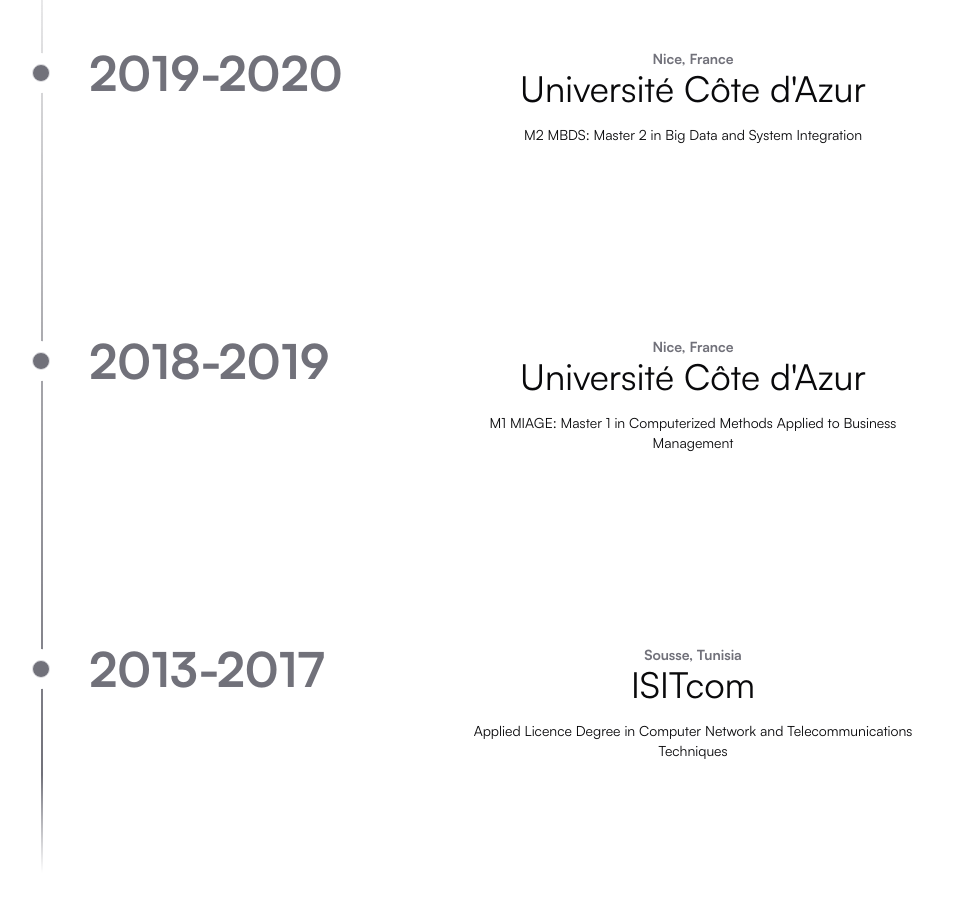
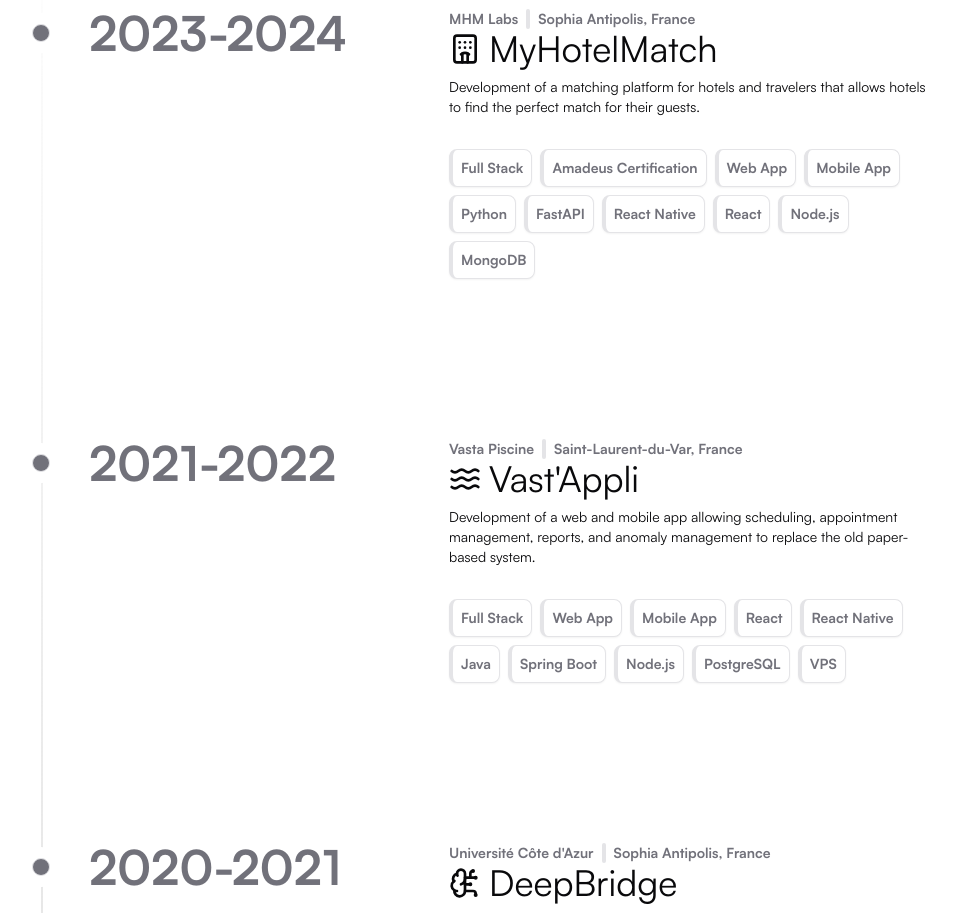
Before and after one commit to naderchatti/portfolio, a Next.js app: page / in a window 1280 px wide. Shown: the part 2640-3553 px from the top of the page, without its empty margins (159-1115 px from the left). Built offline with nearby package versions, Linux system fonts and the light colour scheme.

Commit message:
adding works

```diff
--- a/app/page.tsx
+++ b/app/page.tsx
@@ -2,54 +2,243 @@
 import { Card } from '@/components/ui/card';
 import TextReveal from '@/components/ui/text-reveal';
 import { Timeline } from '@/components/ui/timeline';
+import { Separator } from '@/components/ui/separator';
+import {
+  BrainCircuit,
+  GraduationCap,
+  Hotel,
+  Router,
+  Waves,
+} from 'lucide-react';
 
 export default function Home() {
+  const stack = [
+    {
+      mhm: [
+        'Full Stack',
+        'Amadeus Certification',
+        'Web App',
+        'Mobile App',
+        'Python',
+        'FastAPI',
+        'React Native',
+        'React',
+        'Node.js',
+        'MongoDB',
+      ],
+      vasta: [
+        'Full Stack',
+        'Web App',
+        'Mobile App',
+        'React',
+        'React Native',
+        'Java',
+        'Spring Boot',
+        'Node.js',
+        'PostgreSQL',
+        'VPS',
+      ],
+      deepBridge: [
+        'ML/DL',
+        'Web App',
+        'Python',
+        'PyTorch',
+        'TensorFlow',
+        'Keras',
+        'Numpy',
+        'Pandas',
+        'Angular',
+      ],
+      hes: [
+        'Full Stack',
+        'Web App',
+        'Mobile App',
+        'IoT',
+        'Vue.js',
+        'Node.js',
+        'Express',
+        'Android',
+        'Kotlin',
+        'Jarvis',
+        'IPX800',
+      ],
+    },
+  ];
   const data = [
     {
-      title: '2019-2020',
+      title: '2023-2024',
       content: (
-        <div>
-          <p className="text-xs md:text-sm font-bold text-muted-foreground">
-            Nice, France
+        <div className="text-left">
+          <div className="flex h-5 items-center space-x-2 text-xs md:text-sm font-bold text-muted-foreground">
+            <p className="font-bold">MHM Labs</p>
+            <Separator orientation="vertical" className="w-1 rounded-full" />
+            <p className="text-muted-foreground">Sophia Antipolis, France</p>
+          </div>
+          <div className="flex items-center gap-2 mb-2">
+            <Hotel size={32} />
+            <p className="text-lg md:text-4xl font-normal">MyHotelMatch</p>
+          </div>
+          <p className="text-xs md:text-sm font-normal mb-8">
+            Development of a matching platform for hotels and travelers that
+            allows hotels to find the perfect match for their guests.
           </p>
-          <p className="text-lg md:text-4xl font-normal mb-4">
-            Université Côte d&apos;Azur
-          </p>
-          <p className="text-xs md:text-sm font-normal mb-8">
-            M2 MBDS: Master 2 in Big Data and System Integration
-          </p>
+          <div className="flex flex-wrap gap-2">
+            {stack[0].mhm.map((skill) => (
+              <Card className="p-2 border-l-4" key={skill}>
+                <p className="text-sm font-bold text-muted-foreground">
+                  {skill}
+                </p>
+              </Card>
+            ))}
+          </div>
         </div>
       ),
     },
     {
-      title: '2018-2019',
+      title: '2021-2022',
       content: (
-        <div>
-          <p className="text-xs md:text-sm font-bold text-muted-foreground">
-            Nice, France
+        <div className="text-left">
+          <div className="flex h-5 items-center space-x-2 text-xs md:text-sm font-bold text-muted-foreground">
+            <p className="font-bold">Vasta Piscine</p>
+            <Separator orientation="vertical" className="w-1 rounded-full" />
+            <p className="text-muted-foreground">
+              Saint-Laurent-du-Var, France
+            </p>
+          </div>
+          <div className="flex items-center gap-2 mb-2">
+            <Waves size={32} />
+            <p className="text-lg md:text-4xl font-normal">Vast&apos;Appli</p>
+          </div>
+          <p className="text-xs md:text-sm font-normal mb-8">
+            Development of a web and mobile app allowing scheduling, appointment
+            management, reports, and anomaly management to replace the old
+            paper-based system.
           </p>
-          <p className="text-lg md:text-4xl font-normal mb-4">
-            Université Côte d&apos;Azur
+          <div className="flex flex-wrap gap-2">
+            {stack[0].vasta.map((skill) => (
+              <Card className="p-2 border-l-4" key={skill}>
+                <p className="text-sm font-bold text-muted-foreground">
+                  {skill}
+                </p>
+              </Card>
+            ))}
+          </div>
+        </div>
+      ),
+    },
+    {
+      title: '2020-2021',
+      content: (
+        <div className="text-left">
+          <div className="flex h-5 items-center space-x-2 text-xs md:text-sm font-bold text-muted-foreground">
+            <p className="font-bold">Université Côte d&apos;Azur</p>
+            <Separator orientation="vertical" className="w-1 rounded-full" />
+            <p className="text-muted-foreground">Sophia Antipolis, France</p>
+          </div>
+          <div className="flex items-center gap-2 mb-2">
+            <BrainCircuit size={32} />
+            <p className="text-lg md:text-4xl font-normal">DeepBridge</p>
+          </div>
+          <p className="text-xs md:text-sm font-normal mb-8">
+            Development of a deep learning model for the detection of brain
+            tumors. In partnership with the university hospital center of Nice,
+            it allows doctors to detect brain tumors with a deep learning model.
           </p>
+          <div className="flex flex-wrap gap-2">
+            {stack[0].deepBridge.map((skill) => (
+              <Card className="p-2 border-l-4" key={skill}>
+                <p className="text-sm font-bold text-muted-foreground">
+                  {skill}
+                </p>
+              </Card>
+            ))}
+          </div>
+        </div>
+      ),
+    },
+    {
+      title: '2018-2020',
+      content: (
+        <div className="text-left">
+          <div className="flex h-5 items-center space-x-2 text-xs md:text-sm font-bold text-muted-foreground">
+            <p className="font-bold">Université Côte d&apos;Azur</p>
+            <Separator orientation="vertical" className="w-1 rounded-full" />
+            <p className="text-muted-foreground">Nice, France</p>
+          </div>
+          <div className="flex items-center gap-2 mb-2">
+            <GraduationCap size={32} />
+            <p className="text-lg md:text-4xl font-normal">
+              Master&apos;s Degree
+            </p>
+          </div>
+          <Card className="p-2 border-l-4 mb-2">
+            <p className="text-xs md:text-sm font-normal">
+              <span className="font-bold">M2 MBDS:</span> Master 2 in Big Data
+              and System Integration
+            </p>
+          </Card>
+          <Card className="p-2 border-l-4">
+            <p className="text-xs md:text-sm font-normal">
+              <span className="font-bold">M1 MIAGE:</span> Master 1 in
+              Computerized Methods Applied to Business Management
+            </p>
+          </Card>
+        </div>
+      ),
+    },
+    {
+      title: '2017-2018',
+      content: (
+        <div className="text-left">
+          <div className="flex h-5 items-center space-x-2 text-xs md:text-sm font-bold text-muted-foreground">
+            <p className="font-bold">HES</p>
+            <Separator orientation="vertical" className="w-1 rounded-full" />
+            <p className="text-muted-foreground">
+              Saint-Laurent-du-Var, France
+            </p>
+          </div>
+          <div className="flex items-center gap-2 mb-2">
+            <Router size={32} />
+            <p className="text-lg md:text-4xl font-normal">SmartHome</p>
+          </div>
           <p className="text-xs md:text-sm font-normal mb-8">
-            M1 MIAGE: Master 1 in Computerized Methods Applied to Business
-            Management
+            Development of a smart home platform allowing the control of home
+            appliances through an app and a voice assistant. Make a non-smart
+            home smart using IPX800 hardware and an app.
           </p>
+          <div className="flex flex-wrap gap-2">
+            {stack[0].hes.map((skill) => (
+              <Card className="p-2 border-l-4" key={skill}>
+                <p className="text-sm font-bold text-muted-foreground">
+                  {skill}
+                </p>
+              </Card>
+            ))}
+          </div>
         </div>
       ),
     },
     {
       title: '2013-2017',
       content: (
-        <div>
-          <p className="text-xs md:text-sm font-bold text-muted-foreground">
-            Sousse, Tunisia
-          </p>
-          <p className="text-lg md:text-4xl font-normal mb-4">ISITcom</p>
-          <p className="text-xs md:text-sm font-normal mb-8">
-            Applied Licence Degree in Computer Network and Telecommunications
-            Techniques
-          </p>
+        <div className="text-left">
+          <div className="flex h-5 items-center space-x-2 text-xs md:text-sm font-bold text-muted-foreground">
+            <p className="font-bold">ISITcom</p>
+            <Separator orientation="vertical" className="w-1 rounded-full" />
+            <p className="text-muted-foreground">Sousse, Tunisia</p>
+          </div>
+          <div className="flex items-center gap-2 mb-2">
+            <GraduationCap size={32} />
+            <p className="text-lg md:text-4xl font-normal">
+              Bachelor&apos;s Degree
+            </p>
+          </div>
+          <Card className="p-2 border-l-4">
+            <p className="text-xs md:text-sm font-normal">
+              Applied Licence Degree in Computer Network and Telecommunications
+              Techniques
+            </p>
+          </Card>
         </div>
       ),
     },
--- /dev/null
+++ b/components/ui/separator.tsx
@@ -0,0 +1,31 @@
+"use client"
+
+import * as React from "react"
+import * as SeparatorPrimitive from "@radix-ui/react-separator"
+
+import { cn } from "@/lib/utils"
+
+const Separator = React.forwardRef<
+  React.ElementRef<typeof SeparatorPrimitive.Root>,
+  React.ComponentPropsWithoutRef<typeof SeparatorPrimitive.Root>
+>(
+  (
+    { className, orientation = "horizontal", decorative = true, ...props },
+    ref
+  ) => (
+    <SeparatorPrimitive.Root
+      ref={ref}
+      decorative={decorative}
+      orientation={orientation}
+      className={cn(
+        "shrink-0 bg-border",
+        orientation === "horizontal" ? "h-[1px] w-full" : "h-full w-[1px]",
+        className
+      )}
+      {...props}
+    />
+  )
+)
+Separator.displayName = SeparatorPrimitive.Root.displayName
+
+export { Separator }
--- a/components/ui/timeline.tsx
+++ b/components/ui/timeline.tsx
@@ -29,10 +29,6 @@
 
   return (
     <div className="w-full md:px-10" ref={containerRef}>
-      <div className="max-w-7xl mx-auto px-4 md:px-8 lg:px-10">
-        <h2 className="text-lg md:text-4xl max-w-4xl mx-auto">Education</h2>
-      </div>
-
       <div ref={ref} className="relative max-w-7xl mx-auto pb-20">
         {data.map((item, index) => (
           <div
--- a/package.json
+++ b/package.json
@@ -13,6 +13,7 @@
     "@radix-ui/react-dialog": "^1.0.5",
     "@radix-ui/react-label": "^2.0.2",
     "@radix-ui/react-navigation-menu": "^1.2.1",
+    "@radix-ui/react-separator": "^1.1.0",
     "@radix-ui/react-slot": "^1.1.0",
     "@tabler/icons-react": "^3.24.0",
     "class-variance-authority": "^0.7.0",
```
Also changed, not shown: 1 other file (tests, documents, lock files or other folders).
